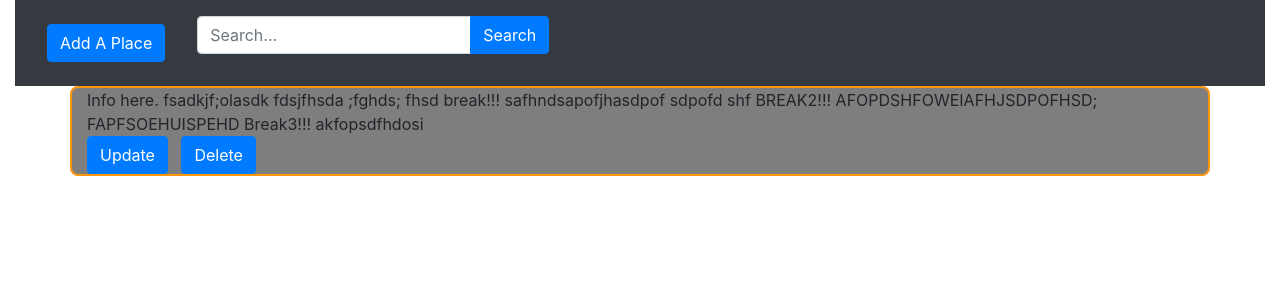
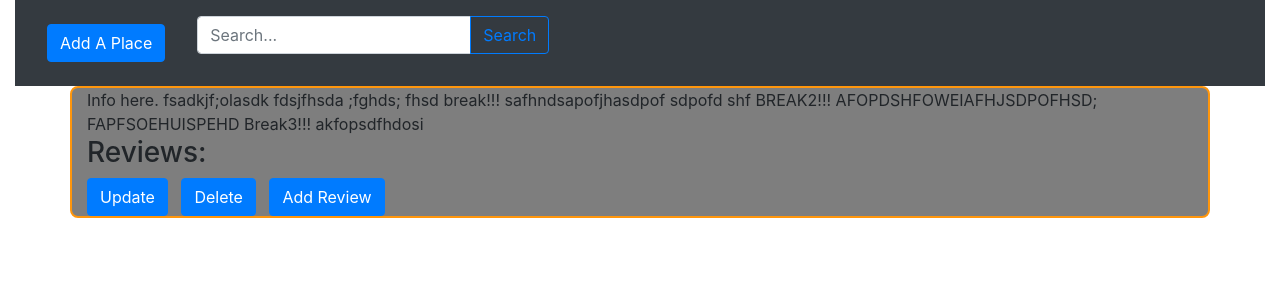
Before and after one commit to KadenHerr/mynearbyplaces, a React (Create React App) app: page / in a window 1280 px wide. Shown: the top 300 px of the page. Built offline with nearby package versions, Linux system fonts and the light colour scheme.

Commit message:
Part of the review textbook is working

```diff
--- a/src/components/NavigationBar.js
+++ b/src/components/NavigationBar.js
@@ -3,13 +3,23 @@ import Navbar from 'react-bootstrap/Navbar';
 import Button from 'react-bootstrap/Button';
 import InputGroup from 'react-bootstrap/InputGroup'
 import FormControl from 'react-bootstrap/FormControl'
+import { useState } from 'react';
 import '../App.css'
 
 function NavigationBar(props) {
 
+    const [searchText, setSearchText] = useState('');
 
     let onAddPlace = (event) => {
         window.location.reload();
+    }
+
+    let onSearchSubmitted = (event) => {
+        alert("Already displaying all "+searchText);
+    }
+
+    let onSearchInput = (event) => {
+        setSearchText(event.target.value);
     }
 
     return (
@@ -19,10 +29,10 @@ function NavigationBar(props) {
                 <Button onClick={onAddPlace}>Add A Place</Button>
             </Nav.Link>
             <Nav.Link>
-                <InputGroup className="mb-3">
-                    <FormControl placeholder="Search..." />
+                <InputGroup className="mb-3" >
+                    <FormControl type="text" placeholder="Search..." onChange={onSearchInput}/>
                     <InputGroup.Append>
-                        <Button >Search</Button>
+                        <Button onClick={onSearchSubmitted} variant="outline-primary">Search</Button>
                     </InputGroup.Append>
                 </InputGroup>
             </Nav.Link>
--- a/src/components/Place.js
+++ b/src/components/Place.js
@@ -2,10 +2,32 @@ import Button from 'react-bootstrap/Button';
 import Row from 'react-bootstrap/Row';
 import Col from 'react-bootstrap/Col';
 import Container from 'react-bootstrap/Container';
+import InputGroup from 'react-bootstrap/InputGroup'
+import FormControl from 'react-bootstrap/FormControl'
+import { useState } from 'react';
 import '../App.css'
 
 
 export default function Place(props) {
+
+    const [nextReview, setNextReview] = useState('');
+    const [displayAddReview, setDisplayAddReview] = useState(true);
+
+    // Toggle the add review textbox
+    let addAReview = (event) => {
+        setDisplayAddReview(!displayAddReview);
+    }
+
+    // Add a review to the review list from the review input;
+    let onReviewSubmitted = (event) => {
+        setDisplayAddReview(true);
+    }
+
+    let onReviewInput = (event) => {
+        setNextReview(event.target.value);
+    }
+
+
     return (
         <Container className='Place'>
             <Col>
@@ -13,7 +35,20 @@ export default function Place(props) {
                     Info here. fsadkjf;olasdk fdsjfhsda ;fghds; fhsd break!!! safhndsapofjhasdpof sdpofd shf BREAK2!!! AFOPDSHFOWEIAFHJSDPOFHSD; FAPFSOEHUISPEHD Break3!!! akfopsdfhdosi
                 </Row>
                 <Row>
-                <Button >Update</Button> &nbsp;&nbsp;&nbsp; <Button >Delete</Button>
+                    <h3>Reviews:</h3>
+                </Row>
+                <Row>
+                    <InputGroup className="mb-3" hidden={displayAddReview}>
+                        <FormControl type="text" placeholder="Enter Review" onChange={onReviewInput} />
+                        <InputGroup.Append>
+                            <Button onClick={onReviewSubmitted} variant="outline-info" >Submit Review</Button>
+                        </InputGroup.Append>
+                    </InputGroup>
+                </Row>
+                <Row>
+                    <Button >Update</Button> &nbsp;&nbsp;&nbsp;
+                    <Button >Delete</Button> &nbsp;&nbsp;&nbsp;
+                    <Button onClick={addAReview}>Add Review</Button>
                 </Row>
             </Col>
         </Container>
```
Lines whose indentation alone changed are shown as unchanged.
